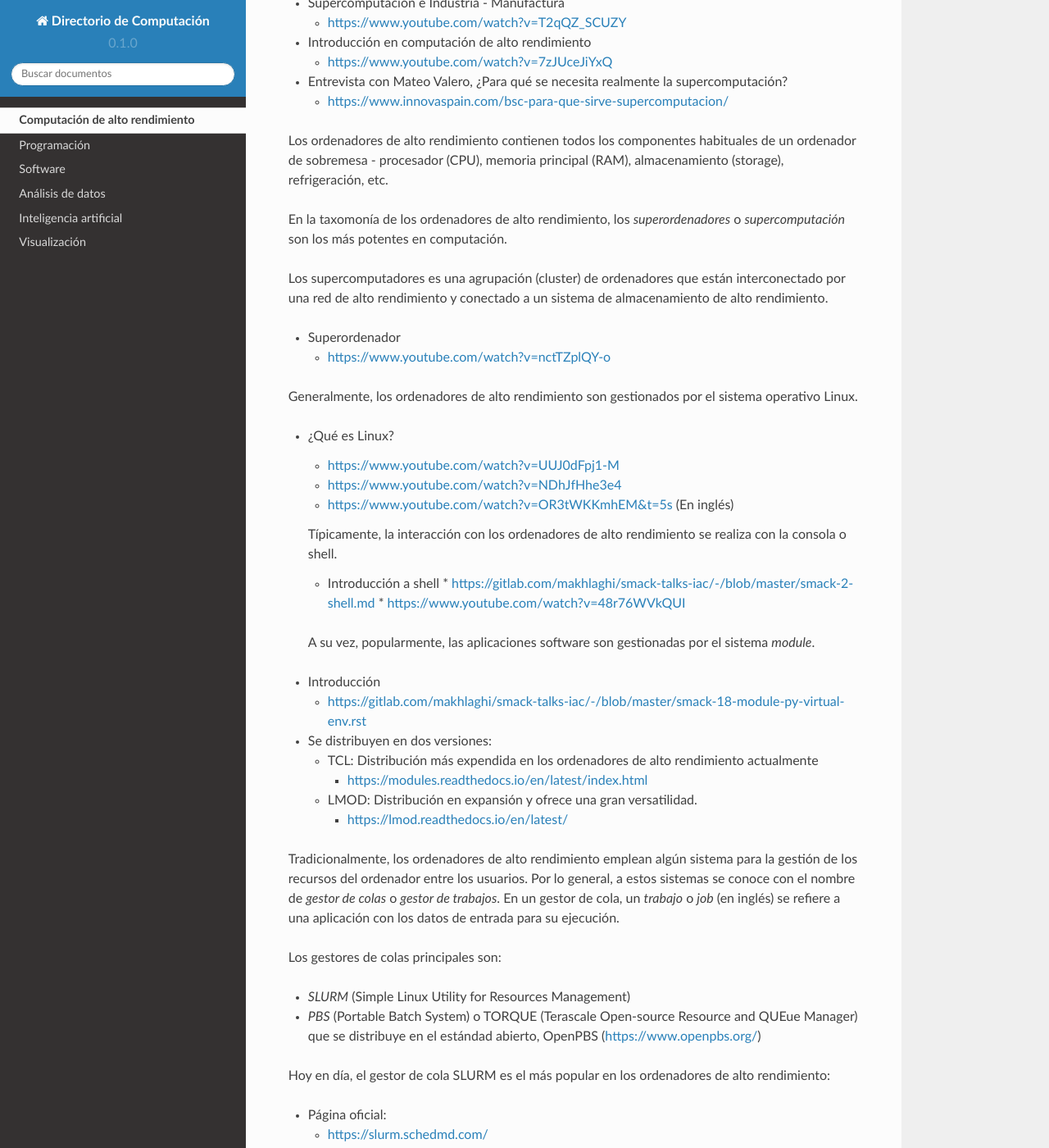
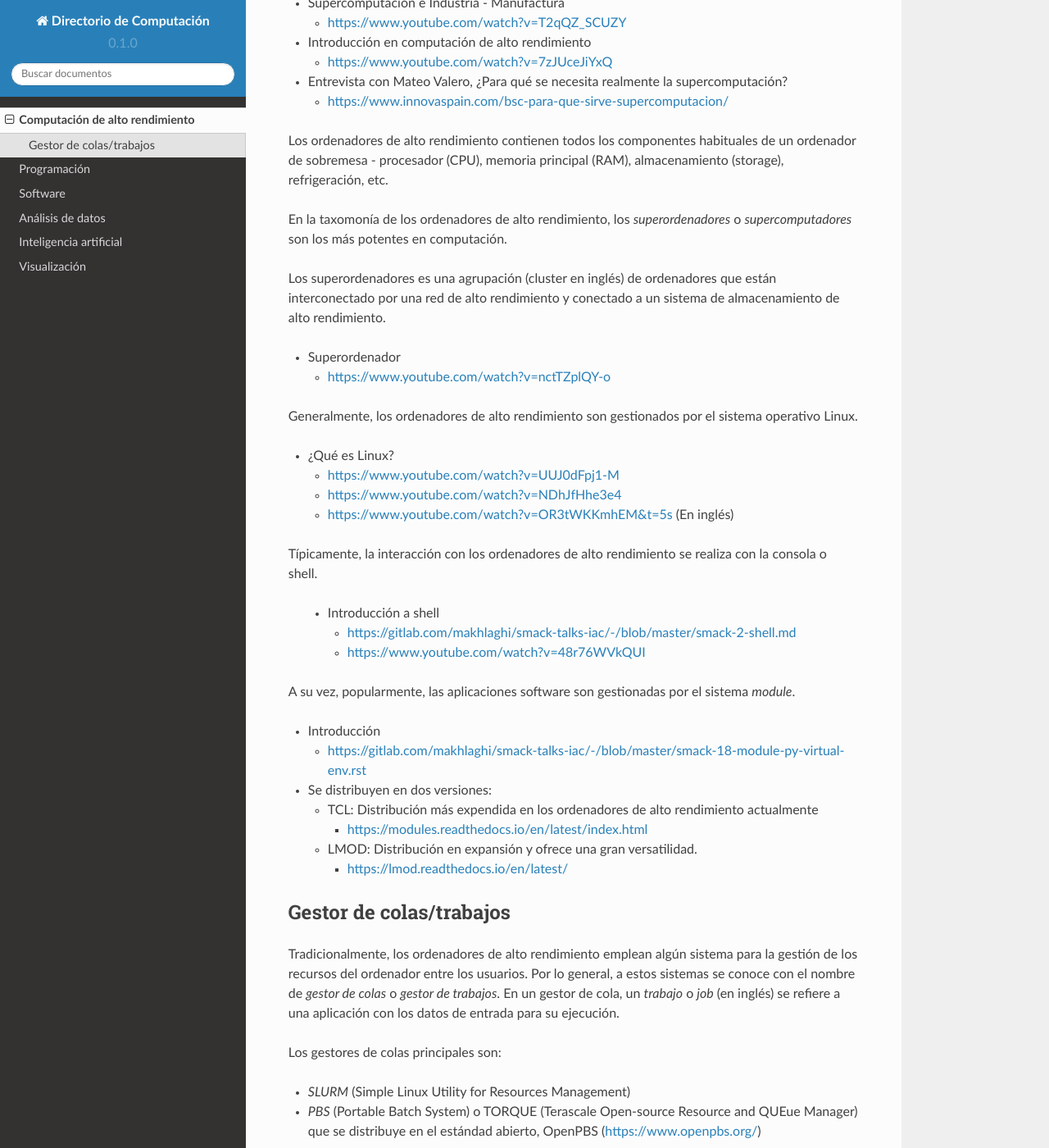
Before and after one commit to EuroCC-Spain/HPCKnowledgePool, a Sphinx documentation site: the page built from docs/source/hpc.rst, in a window 1280 px wide and 1400 px high, scrolled down 408 px. Shown: the whole window at 82% size. Built offline with Sphinx 7.4.7 and the Read the Docs theme 2.0.0, drawn with Linux system fonts in a browser that asks for light colours; some of the changed text lies outside the part shown.

Commit message:
ENH: minor changes

```diff
--- a/docs/source/hpc.rst
+++ b/docs/source/hpc.rst
@@ -25,13 +25,16 @@
 
 Los ordenadores de alto rendimiento contienen todos los componentes habituales de un ordenador de sobremesa - procesador (CPU), memoria principal (RAM), almacenamiento (storage), refrigeración, etc.
 
-En la taxomonía de los ordenadores de alto rendimiento, los *superordenadores* o *supercomputación* son los más potentes en computación.
+En la taxomonía de los ordenadores de alto rendimiento, los *superordenadores* o *supercomputadores* son los más potentes en computación.
 
-Los supercomputadores es una agrupación (cluster) de ordenadores que están interconectado por una red de alto rendimiento y conectado a un sistema de almacenamiento de alto rendimiento.
+Los superordenadores es una agrupación (cluster en inglés) de ordenadores que están interconectado por una red de alto rendimiento y conectado a un sistema de almacenamiento de alto rendimiento.
 
 * Superordenador
 
   * https://www.youtube.com/watch?v=nctTZplQY-o
+
+
+
 
 Generalmente, los ordenadores de alto rendimiento son gestionados por el sistema operativo Linux.
 
@@ -43,13 +46,14 @@
 
   * https://www.youtube.com/watch?v=OR3tWKKmhEM&t=5s (En inglés)
 
-  Típicamente, la interacción con los ordenadores de alto rendimiento se realiza con la consola o shell.
+Típicamente, la interacción con los ordenadores de alto rendimiento se realiza con la consola o shell.
 
   * Introducción a shell
+
     * https://gitlab.com/makhlaghi/smack-talks-iac/-/blob/master/smack-2-shell.md
     * https://www.youtube.com/watch?v=48r76WVkQUI
 
- A su vez, popularmente, las aplicaciones software son gestionadas por el sistema *module*.
+A su vez, popularmente, las aplicaciones software son gestionadas por el sistema *module*.
 
 * Introducción
 
@@ -64,6 +68,9 @@
   * LMOD: Distribución en expansión y ofrece una gran versatilidad.
 
     * https://lmod.readthedocs.io/en/latest/
+
+Gestor de colas/trabajos
+------------------------
 
 Tradicionalmente, los ordenadores de alto rendimiento emplean algún sistema para la gestión de los recursos del ordenador entre los usuarios.  Por lo general, a estos sistemas se conoce con el nombre de *gestor de colas* o *gestor de trabajos*. En un gestor de cola, un *trabajo* o *job* (en inglés) se refiere a una aplicación con los datos de entrada para su ejecución.
 
@@ -82,4 +89,4 @@
 
   * https://slurm.schedmd.com/pdfs/summary.pdf
   * https://www.scayle.es/manual/es/hpc/gestor-de-trabajos
-  * https://research.iac.es/sieinvens/siepedia/pmwiki.php?n=HOWTOs.LaPalma3UsefulCommands2 (En inglés)
+  * https://research.iac.es/sieinvens/siepedia/pmwiki.php?n=HOWTOs.LaPalma3UsefulCommands2 (en inglés)
```
